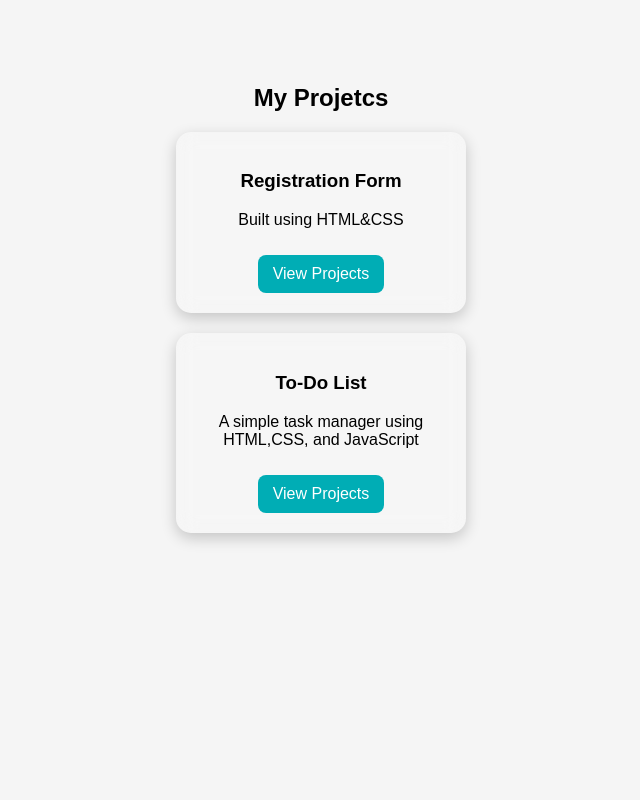
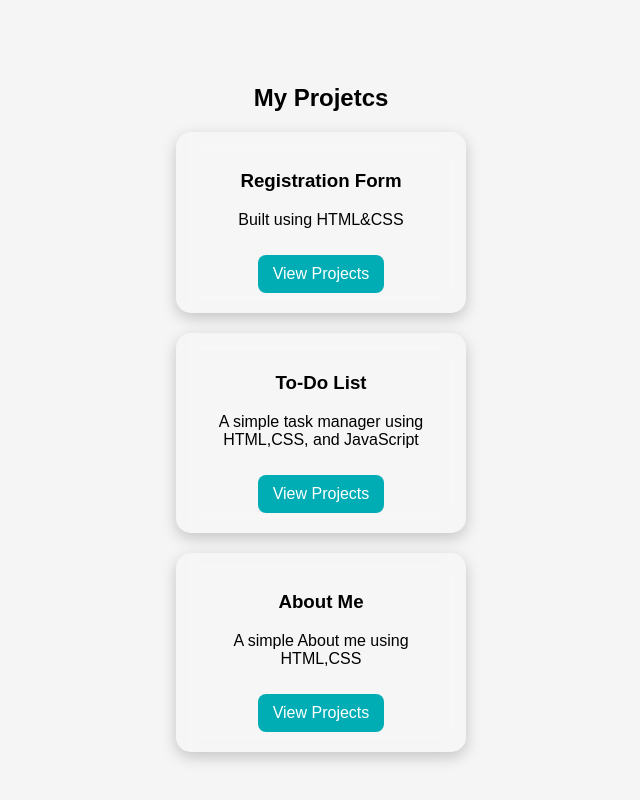
Before and after one commit to kertjuris/Kert-portfolio, a plain HTML site: page Porfolio.html in a window 1280 px wide. Shown: the part 985-1785 px from the top of the page, without its empty margins (319-959 px from the left). Before the commit the page ends 1598 px from the top, so only its background shows below. Drawn offline with Linux system fonts and the light colour scheme.

Commit message:
Update Porfolio.html

```diff
--- a/Porfolio.html
+++ b/Porfolio.html
@@ -50,6 +50,11 @@
                 <p>A simple task manager using HTML,CSS, and JavaScript</p>
                 <a href="todo.html" target="_blank" class="btn">View Projects</a>
             </div>
+            <div class="card">
+                <h3>About Me</h3>
+                <p>A simple About me using HTML,CSS</p>
+                <a href="Home.html" target="_blank" class="btn">View Projects</a>
+            </div>
         </section>
 
 </body>
```
